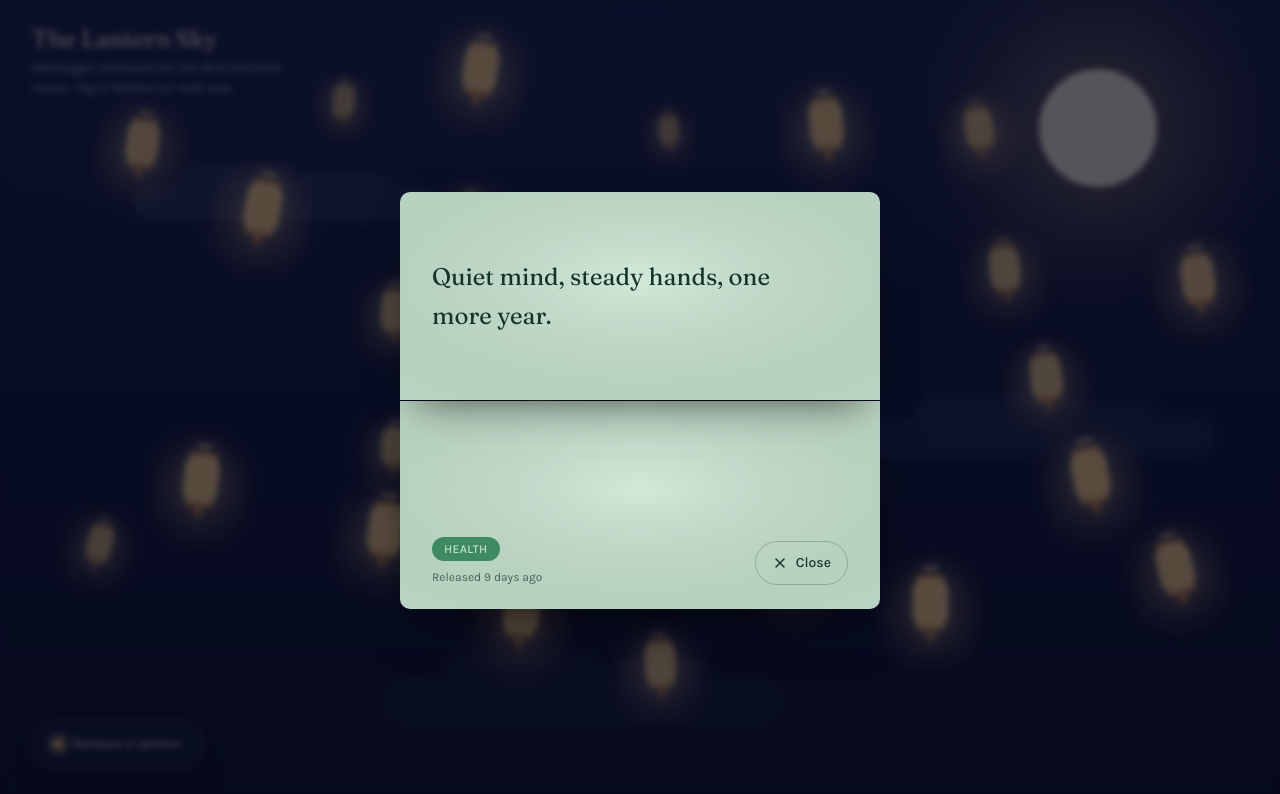
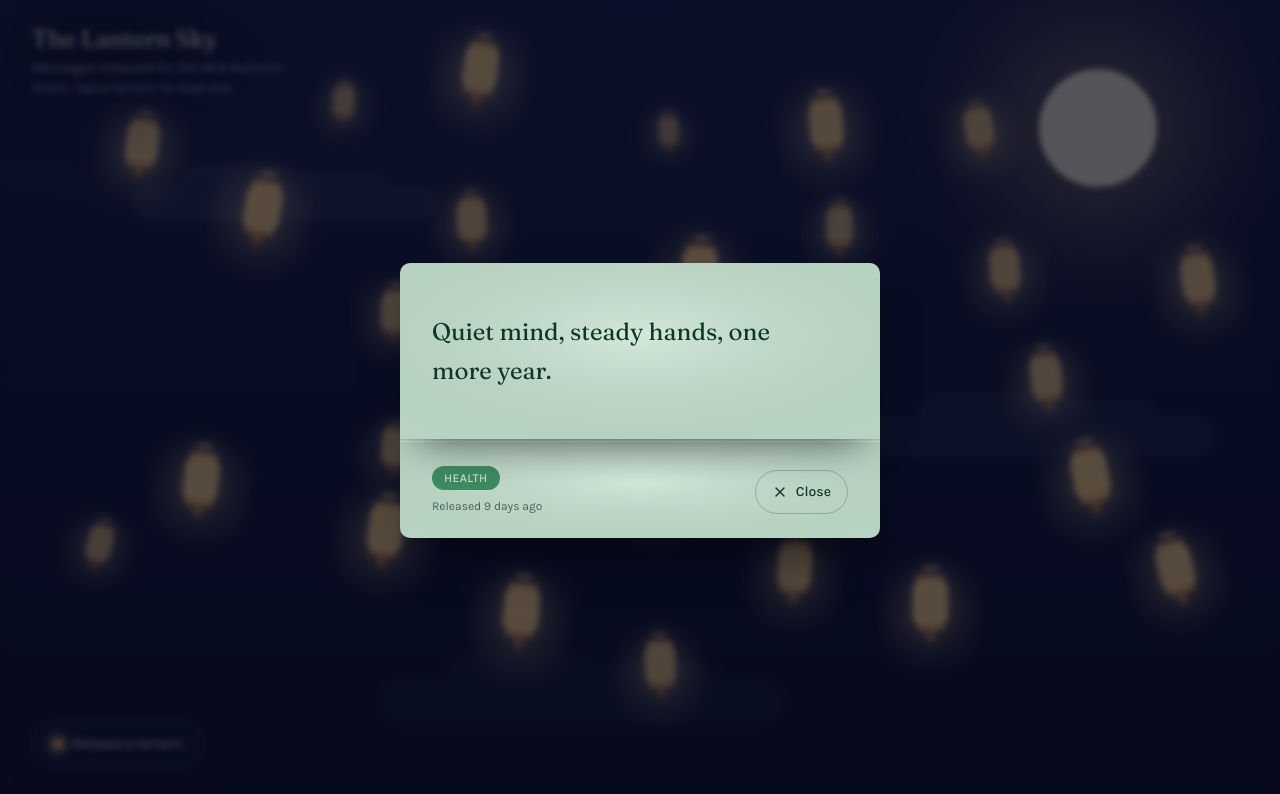
Before and after one commit to lauraazhao/midautumn-lantern, a Next.js app: page / in a window 1280 px wide. Both pictures are taken after a click on the button 668 px from the left and 132 px from the top of the page. Shown: the top 794 px of the page. Built offline with nearby package versions, Linux system fonts and the light colour scheme.

Commit message:
feat: adjust folded paper crease and add soft scrim for night sky title legibility

```diff
--- a/components/folded-paper.tsx
+++ b/components/folded-paper.tsx
@@ -64,19 +64,26 @@ export function FoldedPaper({ paper, ink, inside, footer }: FoldedPaperProps) {
           }}
         >
           <div
-            className="flex min-h-44 flex-col justify-center gap-4 px-6 py-8 sm:min-h-52 sm:px-8"
+            className="flex min-h-36 flex-col justify-center gap-4 px-6 py-7 sm:min-h-44 sm:px-8"
             style={{ backfaceVisibility: "hidden" }}
           >
             {inside}
           </div>
         </div>
 
-        {/* Crease */}
-        <div aria-hidden="true" className="h-px w-full bg-black/15" />
+        {/* Crease — papered, so the dark sky never shows through the fold */}
+        <div
+          aria-hidden="true"
+          className="h-[3px] w-full"
+          style={{
+            backgroundColor: paper,
+            backgroundImage: `linear-gradient(to bottom, ${ink}26, ${ink}0d 55%, rgba(255,255,255,0.35))`,
+          }}
+        />
 
         {/* Lower half — visible even while folded */}
         <div
-          className="flex min-h-44 flex-col justify-end gap-4 rounded-b-[10px] px-6 py-6 shadow-[0_24px_60px_-24px_rgba(0,0,0,0.8)] sm:min-h-52 sm:px-8"
+          className="flex flex-col justify-end gap-4 rounded-b-[10px] px-6 pt-6 pb-6 shadow-[0_24px_60px_-24px_rgba(0,0,0,0.8)] sm:px-8"
           style={surface}
         >
           {footer}
--- a/components/night-sky.tsx
+++ b/components/night-sky.tsx
@@ -115,6 +115,15 @@ export function NightSky({ initialLanterns }: NightSkyProps) {
 
       {/* ── Title ──────────────────────────────────────────────────────── */}
       <header className="pointer-events-none absolute top-6 left-4 z-[70] max-w-[16rem] sm:left-8">
+        {/* Soft scrim so the title stays legible when a lantern drifts behind it. */}
+        <div
+          aria-hidden="true"
+          className="absolute -inset-x-6 -inset-y-5 -z-10 blur-xl"
+          style={{
+            background:
+              "radial-gradient(70% 70% at 30% 40%, color-mix(in oklab, var(--sky-deep) 85%, transparent) 0%, transparent 100%)",
+          }}
+        />
         <h1 className="font-serif text-xl leading-tight text-balance sm:text-2xl">The Lantern Sky</h1>
         <p className="mt-1 text-sm text-muted-foreground text-pretty">
           Messages released for the Mid-Autumn moon. Tap a lantern to read one.
```
